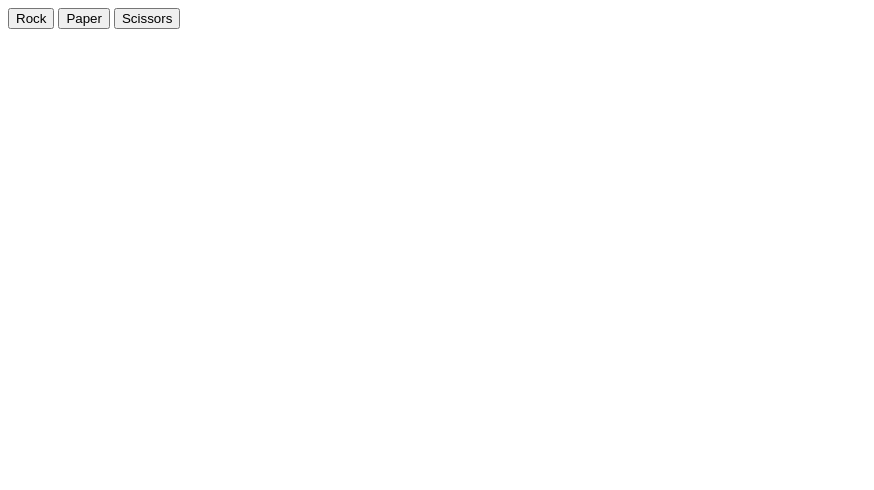
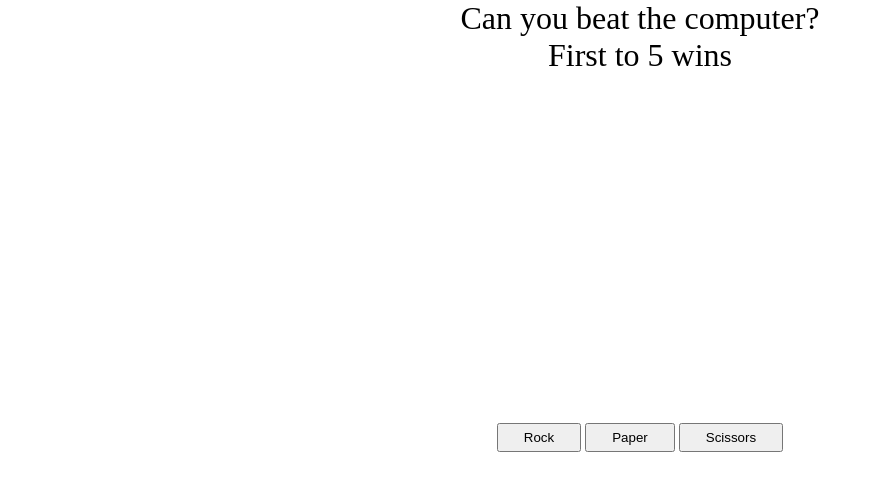
Before and after one commit to NathanSt10/odin-rps, a plain HTML site: page index.html in a window 1280 px wide. Shown: the whole page, without its empty margins (0-874 px from the left). Drawn offline with Linux system fonts and the light colour scheme.

Commit message:
Added CSS using flex to layout components

```diff
--- a/app.js
+++ b/app.js
@@ -1,4 +1,20 @@
 let playerCount = computerCount = 0;
+
+const btnRock = document.querySelector("#btn-rock");;
+btnRock.addEventListener("click", () => {playRound("Rock", getComputerChoice());});
+
+const btnPaper = document.querySelector("#btn-paper");
+btnPaper.addEventListener("click", () => {playRound("Paper", getComputerChoice());});
+
+const btnScissors = document.querySelector("#btn-scissors");
+btnScissors.addEventListener("click", () => {playRound("Scissors", getComputerChoice());});
+
+const body = document.querySelector("body");
+const divRoundResult = document.querySelector("#roundResult");
+const divButtonContainer = document.querySelector(".button-container");
+const divGameResult = document.querySelector("#gameResult");
+const score = document.querySelector("#score");
+
 
 function getComputerChoice() {
     switch(Math.floor(Math.random() * 3)) {
@@ -27,10 +43,6 @@ function playerWins(playerChoice, computerChoice) {
 }
 
 function playRound(playerChoice, computerChoice) {
-    const body = document.querySelector("body");
-    const divRoundResult = document.querySelector("#roundResult");
-    const divButtonContainer = document.querySelector(".button-container");
-    console.log(divButtonContainer);
 
     if (playerChoice === computerChoice) {
         divRoundResult.textContent = "It's a Draw! You both threw " + playerChoice;
@@ -38,17 +50,14 @@ function playRound(playerChoice, computerChoice) {
     else if (playerWins(playerChoice, computerChoice)) {
         divRoundResult.textContent = "You Win! " + playerChoice + " beats " + computerChoice;
         ++playerCount;
+        score.textContent = "" + playerCount + " - " + computerCount;
     }
     else {
         divRoundResult.textContent = "You Lose! " + computerChoice + " beats " + playerChoice;
         ++computerCount;
+        score.textContent = "" + playerCount + " - " + computerCount;
     }
-    console.log(divRoundResult);
-    console.log(playerCount);
-    console.log(computerCount);
-    body.appendChild(divRoundResult);
-    const divGameResult = document.querySelector("#gameResult");
-    body.appendChild(divGameResult);
+
     if (playerCount === 5) {
         divGameResult.textContent = "Congrats You Win! " + playerCount + " to " + computerCount + "!";
     }
@@ -56,12 +65,3 @@ function playRound(playerChoice, computerChoice) {
         divGameResult.textContent = "Sorry you lost " + playerCount + " to " + computerCount + ", better luck next time!";
     }
 }
-
-const btnRock = document.querySelector("#btn-rock");;
-btnRock.addEventListener("click", () => {playRound("Rock", getComputerChoice());});
-
-const btnPaper = document.querySelector("#btn-paper");
-btnPaper.addEventListener("click", () => {playRound("Paper", getComputerChoice());});
-
-const btnScissors = document.querySelector("#btn-scissors");
-btnScissors.addEventListener("click", () => {playRound("Scissors", getComputerChoice());});
--- a/index.html
+++ b/index.html
@@ -3,17 +3,25 @@
 <head>
     <meta charset="UTF-8">
     <meta name="viewport" content="width=device-width, initial-scale=1.0">
-    <style src="style.css"></style>
+    <link rel="stylesheet" href="style.css">
     <script src="app.js" defer></script>
     <title>Document</title>
 </head>
 <body>
+    <div id="header">
+        <div>Can you beat the computer?</div>
+        <div>First to 5 wins</div>
+    </div>
+    <div id="body">
         <div class="button-container">
             <button id="btn-rock">Rock</button>
             <button id="btn-paper">Paper</button>
             <button id="btn-scissors">Scissors</button>
         </div>
+        <div id="score"></div>
         <div id="roundResult"></div>
         <div id="gameResult"></div>
+    </div>
+
 </body>
 </html>
--- a/style.css
+++ b/style.css
@@ -0,0 +1,36 @@
+p {
+    margin: 0;
+    padding: 0;
+}
+
+html, body {
+    margin: 0;
+    height: 100%;
+    display: flex;
+    flex-direction: column;
+    align-items: center;
+}
+
+#header {
+    display: flex;
+    flex-direction: column;
+    align-items: center;
+}
+
+div#header {
+    font-size: xx-large;
+}
+
+#body {
+    margin: 0;
+    height: 100%;
+    display: flex;
+    flex-direction: column;
+    align-items: center;
+    justify-content: center;
+}
+
+button {
+    flex: 1;
+    padding: 5px 25px 5px 25px;
+}
```
Lines whose indentation alone changed are shown as unchanged.
